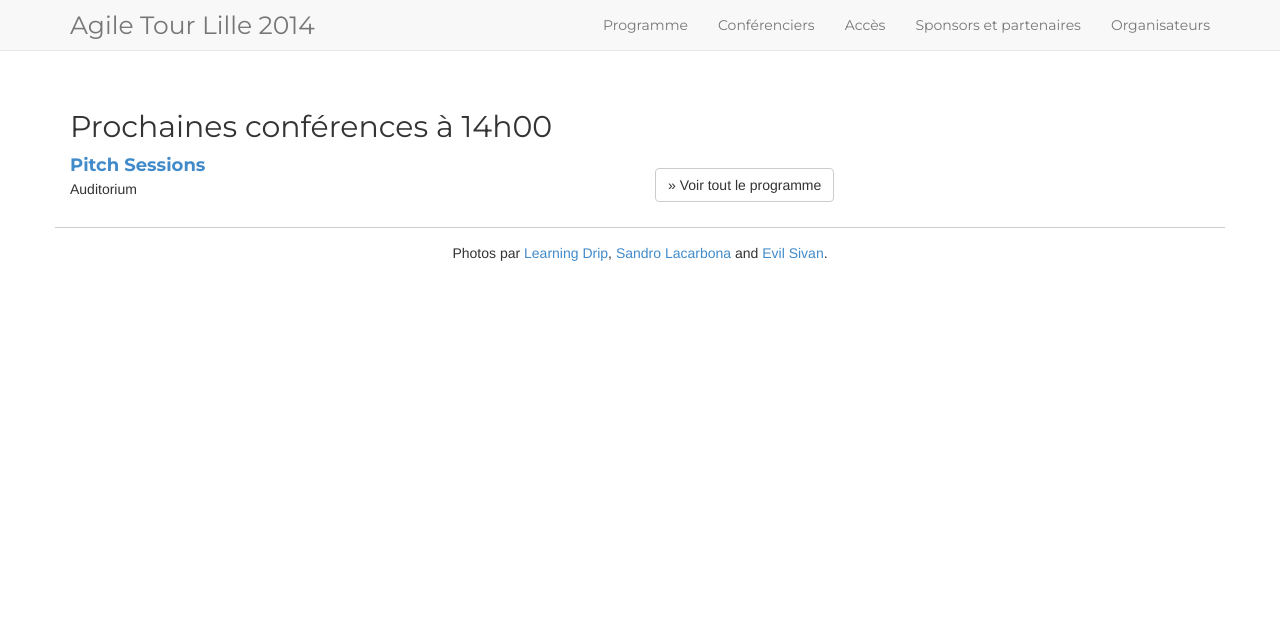
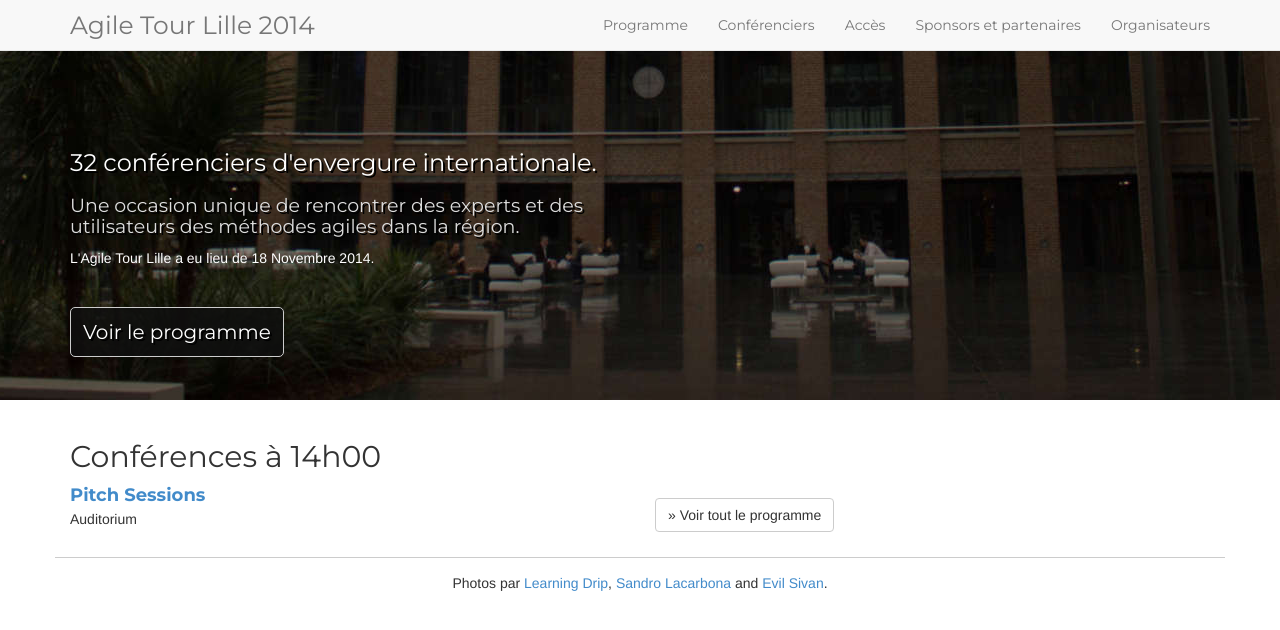
Before and after one commit to jak78/agile-tour-lille-2017, a Jekyll site: the page built from index.html, in a window 1280 px wide. Shown: the top 630 px of the page. Built offline with Jekyll 4.4.1, drawn with Linux system fonts in a browser that asks for light colours; nearby versions of some CDN libraries.

Commit message:
Changed: Added mention that's already happened

```diff
--- a/00-schedule.html
+++ b/00-schedule.html
@@ -4,6 +4,7 @@ title: Programme
 permalink: /programme/
 ---
 <div class="container">
+<p>L'Agile Tour Lille a eu lieu de 18 Novembre 2014.</p>
 <h1>Programme</h1>
 {% for part in site.data.schedule %}
 <table class="schedule table table-condensed">
--- a/index.html
+++ b/index.html
@@ -2,15 +2,16 @@
 layout: default
 ---
 
-<div class="header" style="display: none">
+<div class="header">
     <div class="bg">
         <div class="container">
             <div class="row">
                 <div class="col-md-6">
                     <h1>32 conférenciers d'envergure internationale.</h1>
                     <h2>Une occasion unique de rencontrer des experts et des utilisateurs des méthodes agiles dans la région.</h2>
+		    <p>L'Agile Tour Lille a eu lieu de 18 Novembre 2014.</p>
                     <div class="call-to-action">
-                        <a href="https://www.eventbrite.fr/e/billets-agile-tour-de-lille-13521879305">Inscrivez-vous, c'est gratuit</a>
+                        <a href="{{ "/programme/" | prepend: site.baseurl }}">Voir le programme</a>
                     </div>
                 </div>
             </div>
@@ -22,7 +23,7 @@ layout: default
     {% for part in site.data.schedule %}
     {% for slot in part %}
     <div id="slot-{{slot.hour | split:'h' |first }}" class="conference-slot hidden">
-        <div><h2>Prochaines conférences à {{ slot.hour }}</h2></div>
+        <div><h2>Conférences à {{ slot.hour }}</h2></div>
 
         <div class="slot row">
                 {% for talk in slot.content %}{% if talk.hide-on-home != 1 %}
```
